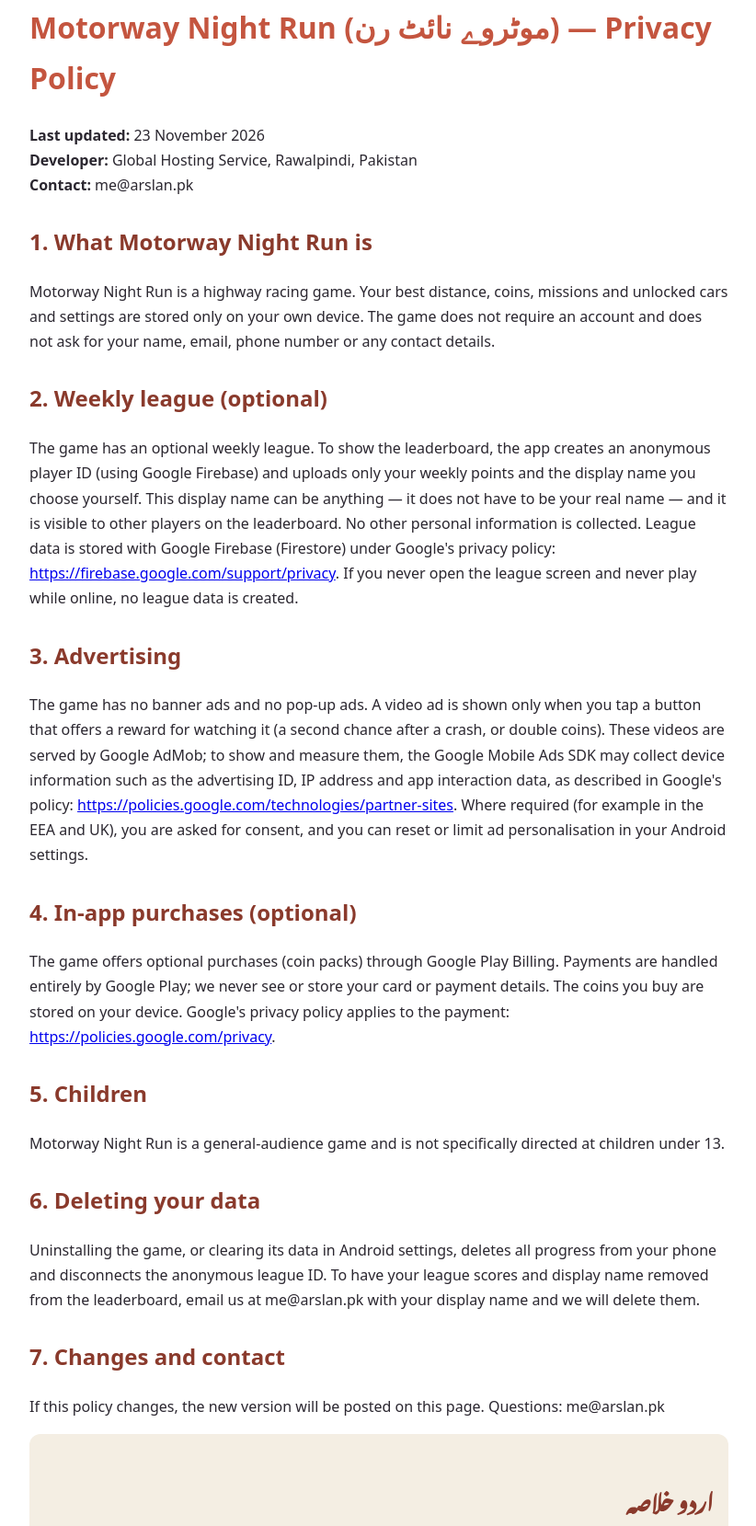
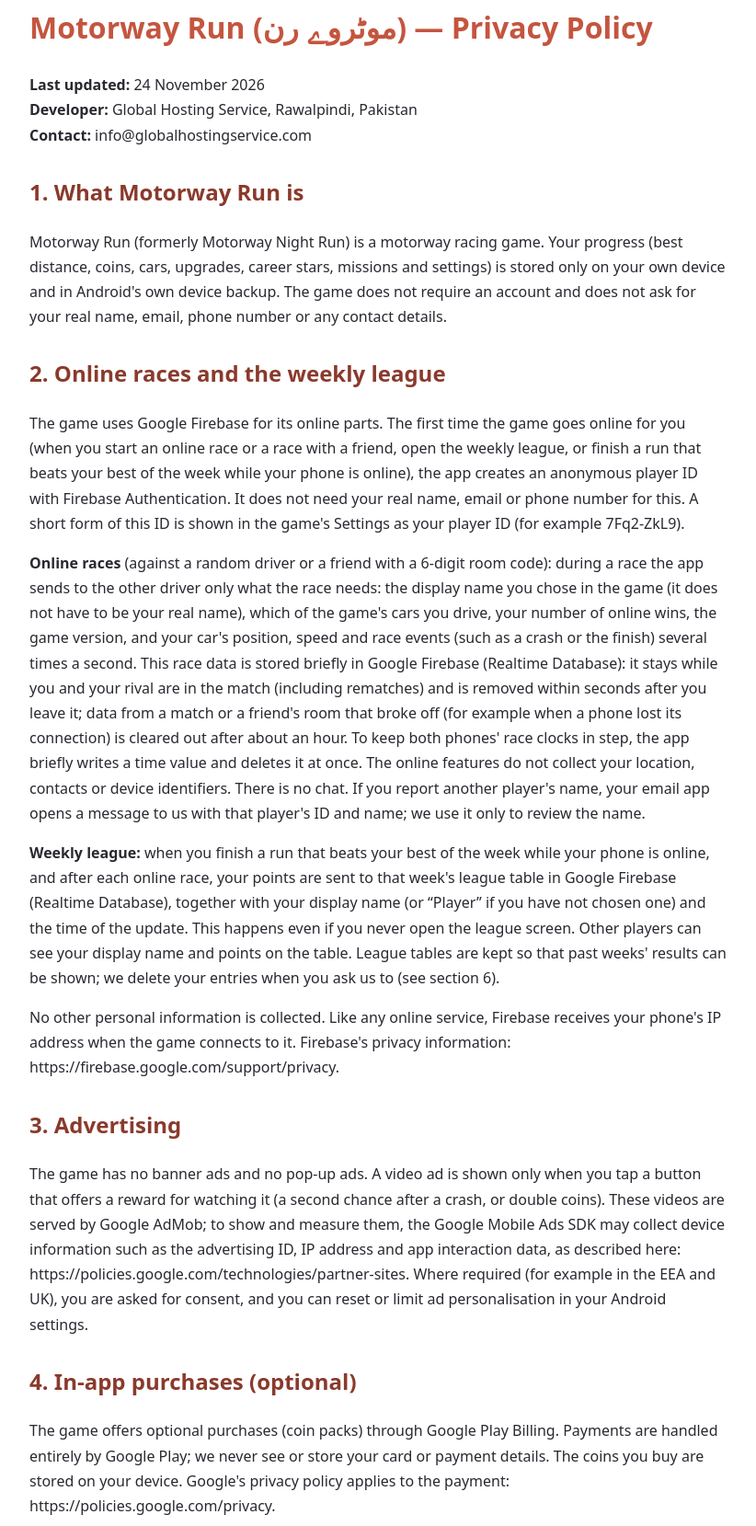
Before and after one commit to GlobalHostingService/arrowloom-site, a plain HTML site: page motorway/index.html in a window 1280 px wide. Shown: the part 42-1701 px from the top of the page at 92% size, without its empty margins (228-1050 px from the left). Drawn offline with Linux system fonts and the light colour scheme.

Commit message:
Motorway Run privacy page for 2.1.0: online races and race-a-friend data, weekly league in Realtime Database, player ID for deletion requests, rewarded videos only, info@ contact
Co-Authored-By: Claude Opus 5.5 <noreply@anthropic.com>
Claude-Session: https://claude.ai/code/session_011XcLjdHngh3G53rfdFYarj

```diff
--- a/motorway/index.html
+++ b/motorway/index.html
@@ -2,37 +2,46 @@
 <html lang="en">
 <head>
 <meta charset="utf-8"><meta name="viewport" content="width=device-width, initial-scale=1">
-<title>Motorway Night Run (موٹروے نائٹ رن) — Privacy Policy</title>
+<title>Motorway Run (موٹروے رن) — Privacy Policy</title>
 <style>body{font-family:system-ui,Roboto,Arial,sans-serif;max-width:760px;margin:0 auto;padding:24px;line-height:1.7;color:#2b2730}h1{color:#c4553f}h2{margin-top:28px;color:#8a3a2c}.ur{direction:rtl;text-align:right;font-family:"Noto Nastaliq Urdu","Jameel Noori Nastaleeq",serif;line-height:2.2;background:#f4eee3;padding:16px;border-radius:12px}</style>
 </head>
 <body>
-<h1>Motorway Night Run (موٹروے نائٹ رن) — Privacy Policy</h1>
-<p><b>Last updated:</b> 23 November 2026<br><b>Developer:</b> Global Hosting Service, Rawalpindi, Pakistan<br><b>Contact:</b> me@arslan.pk</p>
+<h1>Motorway Run (موٹروے رن) — Privacy Policy</h1>
+<p><b>Last updated:</b> 24 November 2026<br><b>Developer:</b> Global Hosting Service, Rawalpindi, Pakistan<br><b>Contact:</b> info@globalhostingservice.com</p>
 
-<h2>1. What Motorway Night Run is</h2>
-<p>Motorway Night Run is a highway racing game. Your best distance, coins, missions and unlocked cars and settings are stored only on your own device. The game does not require an account and does not ask for your name, email, phone number or any contact details.</p>
+<h2>1. What Motorway Run is</h2>
+<p>Motorway Run (formerly Motorway Night Run) is a motorway racing game. Your progress (best distance, coins, cars, upgrades, career stars, missions and settings) is stored only on your own device and in Android's own device backup. The game does not require an account and does not ask for your real name, email, phone number or any contact details.</p>
 
-<h2>2. Weekly league (optional)</h2>
-<p>The game has an optional weekly league. To show the leaderboard, the app creates an anonymous player ID (using Google Firebase) and uploads only your weekly points and the display name you choose yourself. This display name can be anything — it does not have to be your real name — and it is visible to other players on the leaderboard. No other personal information is collected. League data is stored with Google Firebase (Firestore) under Google's privacy policy: <a href="https://firebase.google.com/support/privacy">https://firebase.google.com/support/privacy</a>. If you never open the league screen and never play while online, no league data is created.</p>
+<h2>2. Online races and the weekly league</h2>
+<p>The game uses Google Firebase for its online parts. The first time the game goes online for you (when you start an online race or a race with a friend, open the weekly league, or finish a run that beats your best of the week while your phone is online), the app creates an anonymous player ID with Firebase Authentication. It does not need your real name, email or phone number for this. A short form of this ID is shown in the game's Settings as your player ID (for example 7Fq2-ZkL9).</p>
+<p><b>Online races</b> (against a random driver or a friend with a 6-digit room code): during a race the app sends to the other driver only what the race needs: the display name you chose in the game (it does not have to be your real name), which of the game's cars you drive, your number of online wins, the game version, and your car's position, speed and race events (such as a crash or the finish) several times a second. This race data is stored briefly in Google Firebase (Realtime Database): it stays while you and your rival are in the match (including rematches) and is removed within seconds after you leave it; data from a match or a friend's room that broke off (for example when a phone lost its connection) is cleared out after about an hour. To keep both phones' race clocks in step, the app briefly writes a time value and deletes it at once. The online features do not collect your location, contacts or device identifiers. There is no chat. If you report another player's name, your email app opens a message to us with that player's ID and name; we use it only to review the name.</p>
+<p><b>Weekly league:</b> when you finish a run that beats your best of the week while your phone is online, and after each online race, your points are sent to that week's league table in Google Firebase (Realtime Database), together with your display name (or &ldquo;Player&rdquo; if you have not chosen one) and the time of the update. This happens even if you never open the league screen. Other players can see your display name and points on the table. League tables are kept so that past weeks' results can be shown; we delete your entries when you ask us to (see section 6).</p>
+<p>No other personal information is collected. Like any online service, Firebase receives your phone's IP address when the game connects to it. Firebase's privacy information: https://firebase.google.com/support/privacy.</p>
 
 <h2>3. Advertising</h2>
-<p>The game has no banner ads and no pop-up ads. A video ad is shown only when you tap a button that offers a reward for watching it (a second chance after a crash, or double coins). These videos are served by Google AdMob; to show and measure them, the Google Mobile Ads SDK may collect device information such as the advertising ID, IP address and app interaction data, as described in Google's policy: <a href="https://policies.google.com/technologies/partner-sites">https://policies.google.com/technologies/partner-sites</a>. Where required (for example in the EEA and UK), you are asked for consent, and you can reset or limit ad personalisation in your Android settings.</p>
+<p>The game has no banner ads and no pop-up ads. A video ad is shown only when you tap a button that offers a reward for watching it (a second chance after a crash, or double coins). These videos are served by Google AdMob; to show and measure them, the Google Mobile Ads SDK may collect device information such as the advertising ID, IP address and app interaction data, as described here: https://policies.google.com/technologies/partner-sites. Where required (for example in the EEA and UK), you are asked for consent, and you can reset or limit ad personalisation in your Android settings.</p>
 
 <h2>4. In-app purchases (optional)</h2>
-<p>The game offers optional purchases (coin packs) through Google Play Billing. Payments are handled entirely by Google Play; we never see or store your card or payment details. The coins you buy are stored on your device. Google's privacy policy applies to the payment: <a href="https://policies.google.com/privacy">https://policies.google.com/privacy</a>.</p>
+<p>The game offers optional purchases (coin packs) through Google Play Billing. Payments are handled entirely by Google Play; we never see or store your card or payment details. The coins you buy are stored on your device. Google's privacy policy applies to the payment: https://policies.google.com/privacy.</p>
 
 <h2>5. Children</h2>
-<p>Motorway Night Run is a general-audience game and is not specifically directed at children under 13.</p>
+<p>Motorway Run is a general-audience game and is not specifically directed at children under 13.</p>
 
-<h2>6. Deleting your data</h2>
-<p>Uninstalling the game, or clearing its data in Android settings, deletes all progress from your phone and disconnects the anonymous league ID. To have your league scores and display name removed from the leaderboard, email us at me@arslan.pk with your display name and we will delete them.</p>
+<h2 id="delete">6. Deleting your data</h2>
+<p>Uninstalling the game, or clearing its data in Android settings, deletes all progress from your phone and disconnects the anonymous player ID. Online race data is removed when you leave a match.</p>
+<p>To have your data in Motorway Run deleted:</p>
+<ol>
+<li>Email info@globalhostingservice.com with the subject &ldquo;Delete my Motorway Run data&rdquo;.</li>
+<li>Write your player ID, which you find in the game's Settings (for example 7Fq2-ZkL9), and the display name you use in the game.</li>
+</ol>
+<p>Within 30 days we delete all your entries on the weekly league tables (display name, points and update times), and the anonymous player ID that was created for you in Firebase, and we reply to confirm. We keep no copy. Progress stored on your phone is removed by uninstalling the game or clearing its data. For any other request, email us at info@globalhostingservice.com.</p>
 
 <h2>7. Changes and contact</h2>
-<p>If this policy changes, the new version will be posted on this page. Questions: me@arslan.pk</p>
+<p>If this policy changes, the new version will be posted on this page. Questions: info@globalhostingservice.com</p>
 
 <div class="ur">
 <h2>اردو خلاصہ</h2>
-<p>موٹروے نائٹ رن رات کی موٹروے پر ریسنگ گیم ہے۔ آپ کی گیم کی ترقی (لیول، سکے وغیرہ) صرف آپ کے فون میں محفوظ رہتے ہیں؛ کوئی اکاؤنٹ نہیں بنتا۔ ہفتہ وار لیگ اختیاری ہے: اس کے لیے ایک گمنام آئی ڈی بنتی ہے اور صرف آپ کے پوائنٹس اور آپ کا چنا ہوا نام (جو اصلی نام ہونا ضروری نہیں) لیڈر بورڈ پر جاتا ہے۔ گیم میں نہ بینر ایڈ ہے نہ پاپ اپ ایڈ؛ ویڈیو ایڈ (گوگل ایڈ موب) صرف تب چلتا ہے جب آپ خود انعام (دوسرا موقع یا ڈبل سکے) کے لیے بٹن دبائیں، اور یہ اپنی پالیسی کے مطابق ڈیوائس کی کچھ معلومات (جیسے ایڈورٹائزنگ آئی ڈی) استعمال کر سکتا ہے۔ سکوں کی خریداری اختیاری ہے اور گوگل پلے کے ذریعے ہوتی ہے؛ ہم آپ کے کارڈ کی کوئی معلومات نہیں دیکھتے۔ گیم ان انسٹال کرنے سے سارا ڈیٹا فون سے ختم ہو جاتا ہے؛ لیڈر بورڈ سے نام اور اسکور ہٹوانے کے لیے ہمیں ای میل کریں: me@arslan.pk</p>
+<p>موٹروے رن (پہلے موٹروے نائٹ رن) موٹروے پر ریسنگ گیم ہے۔ آپ کی گیم کی ترقی (سکے، گاڑیاں، اپ گریڈ، کیریئر وغیرہ) صرف آپ کے فون اور اینڈرائیڈ کے اپنے بیک اپ میں رہتی ہے؛ کوئی اکاؤنٹ نہیں بنتا۔ آن لائن ریس اختیاری ہے: اس کے لیے ایک گمنام آئی ڈی بنتی ہے اور ریس کے دوران دوسرے ڈرائیور کو صرف آپ کا چنا ہوا نام (جو اصلی نام ہونا ضروری نہیں)، آپ کی گاڑی، آن لائن جیتیں اور ریس میں آپ کی گاڑی کی پوزیشن اور رفتار جاتی ہے، جو میچ چھوڑنے کے چند سیکنڈ بعد ہٹا دی جاتی ہے؛ کوئی چیٹ نہیں۔ جب فون آن لائن ہو اور آپ ہفتے کی اپنی بہترین دوڑ سے آگے نکلیں، یا آن لائن ریس کے بعد، آپ کے پوائنٹس آپ کے چنے ہوئے نام کے ساتھ ہفتہ وار لیگ میں محفوظ ہوتے ہیں، جنہیں دوسرے کھلاڑی دیکھ سکتے ہیں۔ اپنا ڈیٹا ہٹوانے کے لیے سیٹنگز میں لکھی پلیئر آئی ڈی کے ساتھ ہمیں ای میل کریں۔ گیم میں نہ بینر ایڈ ہے نہ پاپ اپ ایڈ؛ ویڈیو ایڈ (گوگل ایڈ موب) صرف تب چلتا ہے جب آپ خود انعام (دوسرا موقع یا ڈبل سکے) کے لیے بٹن دبائیں۔ سکوں کی خریداری اختیاری ہے اور گوگل پلے کے ذریعے ہوتی ہے؛ ہم آپ کے کارڈ کی کوئی معلومات نہیں دیکھتے۔ گیم ان انسٹال کرنے سے سارا ڈیٹا فون سے ختم ہو جاتا ہے۔ رابطہ: info@globalhostingservice.com</p>
 </div>
 </body>
 </html>
```
